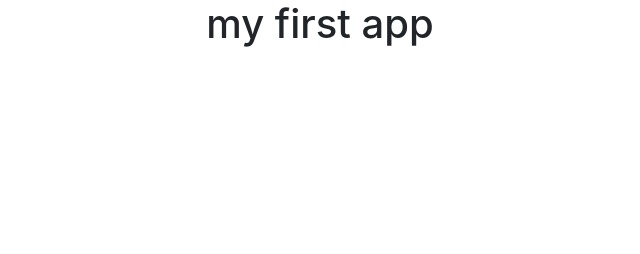
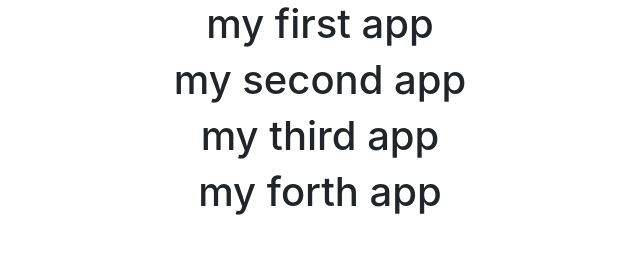
Before and after one commit to ajinkyaDivekar/helloword, a plain HTML site: page index.html in a window 1280 px wide. Shown: the whole page, without its empty margins (320-960 px from the left). Drawn offline with nearby package versions, Linux system fonts and the light colour scheme; files that its build step writes are made by us from their sources.

Commit message:
update
h1 tag are update

```diff
--- a/index.html
+++ b/index.html
@@ -15,6 +15,9 @@
     <body>
 
         <h1 class="text-center">my first app</h1>
+         <h1 class="text-center">my second app</h1>
+         <h1 class="text-center">my third app</h1>
+         <h1 class="text-center">my forth app</h1>
 
 
     </body>
```
